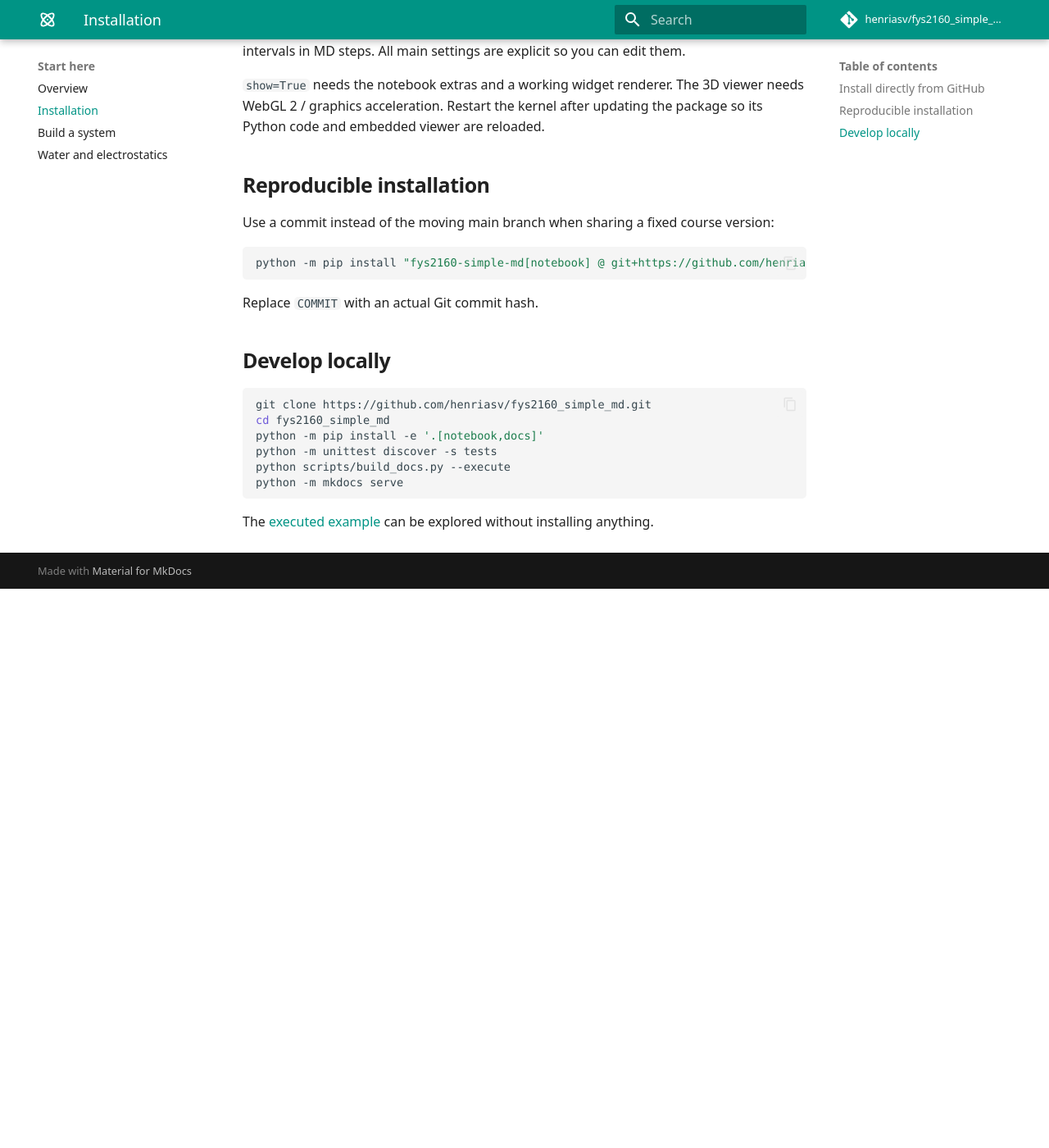
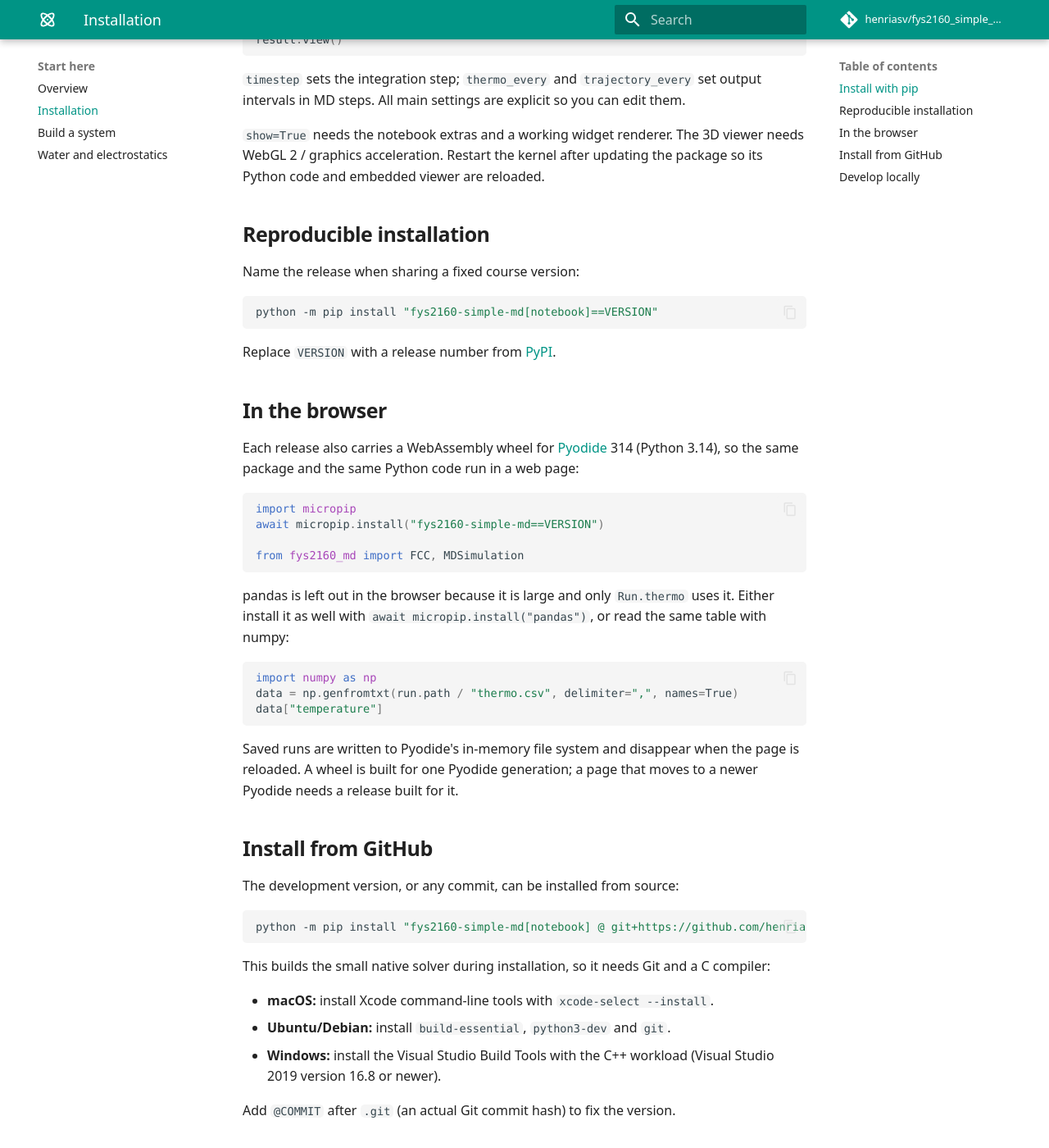
Before and after one commit to henriasv/fys2160_simple_md, an MkDocs documentation site: the page built from docs/installation.md, in a window 1280 px wide and 1400 px high, scrolled down 1251 px. Shown: the whole window at 82% size. Built offline with MkDocs 1.6.1 and Material for MkDocs 9.7.7, drawn with Linux system fonts in a browser that asks for light colours; comment, search, counter and statistics services are not loaded; before the commit the page ends 1969 px from its top, so only the background shows below that; some of the changed text lies outside the part shown.

Commit message:
Document installing from PyPI and in the browser; version 0.2.8
The README and the installation page lead with the PyPI command, which needs
no compiler, and add how to load the package in Pyodide. Both say that this
holds once a release is on PyPI, and that until then the GitHub install, with
Git and a C compiler, is the way in.

AGENTS.md records the release route, the import rule and what was and was
not verified.

Co-Authored-By: Claude Fable 5.2 <noreply@anthropic.com>

````diff
--- a/docs/installation.md
+++ b/docs/installation.md
@@ -1,18 +1,22 @@
 # Installation
 
-## Install directly from GitHub
+## Install with pip
 
 ```sh
-python -m pip install "fys2160-simple-md[notebook] @ git+https://github.com/henriasv/fys2160_simple_md.git"
+python -m pip install "fys2160-simple-md[notebook]"
 ```
 
-You need **Python 3.10 or newer**, Git and a C compiler. The package builds its
-small native solver during installation. There is no Atomify, LAMMPS or Pyodide dependency.
+You need **Python 3.10 or newer**. pip downloads a ready-built package (a wheel)
+for Windows (x64 and arm64), macOS (Intel and Apple Silicon) and Linux (x86_64 and
+aarch64), so no C compiler is needed. There is no Atomify or LAMMPS dependency.
 
-- **macOS:** install Xcode command-line tools with `xcode-select --install`.
-- **Ubuntu/Debian:** install `build-essential`, `python3-dev` and `git`.
-- **Windows:** a compatible Visual Studio C/C++ build environment is required;
-  Windows has not yet been validated.
+!!! warning "Before the first release on PyPI"
+    The command above works once a release has been published on
+    [PyPI](https://pypi.org/project/fys2160-simple-md/). If pip answers that it
+    cannot find `fys2160-simple-md`, no release is out yet: use
+    [Install from GitHub](#install-from-github) below, which needs Git and a C compiler.
+    The same holds for the browser. Windows is first built and tested when that
+    release is made; building from source on Windows has not been validated.
 
 Open a notebook in Jupyter or VS Code and select the Python environment where
 you installed the package. The distribution is called `fys2160-simple-md`;
@@ -62,13 +66,57 @@ the package so its Python code and embedded viewer are reloaded.
 
 ## Reproducible installation
 
-Use a commit instead of the moving main branch when sharing a fixed course version:
+Name the release when sharing a fixed course version:
 
 ```sh
-python -m pip install "fys2160-simple-md[notebook] @ git+https://github.com/henriasv/fys2160_simple_md.git@COMMIT"
+python -m pip install "fys2160-simple-md[notebook]==VERSION"
 ```
 
-Replace `COMMIT` with an actual Git commit hash.
+Replace `VERSION` with a release number from
+[PyPI](https://pypi.org/project/fys2160-simple-md/#history).
+
+## In the browser
+
+Each release also carries a WebAssembly wheel for [Pyodide](https://pyodide.org) 314
+(Python 3.14), so the same package and the same Python code run in a web page:
+
+```python
+import micropip
+await micropip.install("fys2160-simple-md==VERSION")
+
+from fys2160_md import FCC, MDSimulation
+```
+
+pandas is left out in the browser because it is large and only `Run.thermo` uses it.
+Either install it as well with `await micropip.install("pandas")`, or read the same
+table with numpy:
+
+```python
+import numpy as np
+data = np.genfromtxt(run.path / "thermo.csv", delimiter=",", names=True)
+data["temperature"]
+```
+
+Saved runs are written to Pyodide's in-memory file system and disappear when the
+page is reloaded. A wheel is built for one Pyodide generation; a page that moves to
+a newer Pyodide needs a release built for it.
+
+## Install from GitHub
+
+The development version, or any commit, can be installed from source:
+
+```sh
+python -m pip install "fys2160-simple-md[notebook] @ git+https://github.com/henriasv/fys2160_simple_md.git"
+```
+
+This builds the small native solver during installation, so it needs Git and a C compiler:
+
+- **macOS:** install Xcode command-line tools with `xcode-select --install`.
+- **Ubuntu/Debian:** install `build-essential`, `python3-dev` and `git`.
+- **Windows:** install the Visual Studio Build Tools with the C++ workload
+  (Visual Studio 2019 version 16.8 or newer).
+
+Add `@COMMIT` after `.git` (an actual Git commit hash) to fix the version.
 
 ## Develop locally
 
--- a/src/fys2160_md/_version.py
+++ b/src/fys2160_md/_version.py
@@ -1,2 +1,2 @@
 """Package version; raise it for every release so pip upgrades git installs."""
-__version__ = "0.2.7"
+__version__ = "0.2.8"
````
Also changed, not shown: AGENTS.md (+32 -0 lines), README.md (+28 -3 lines).
